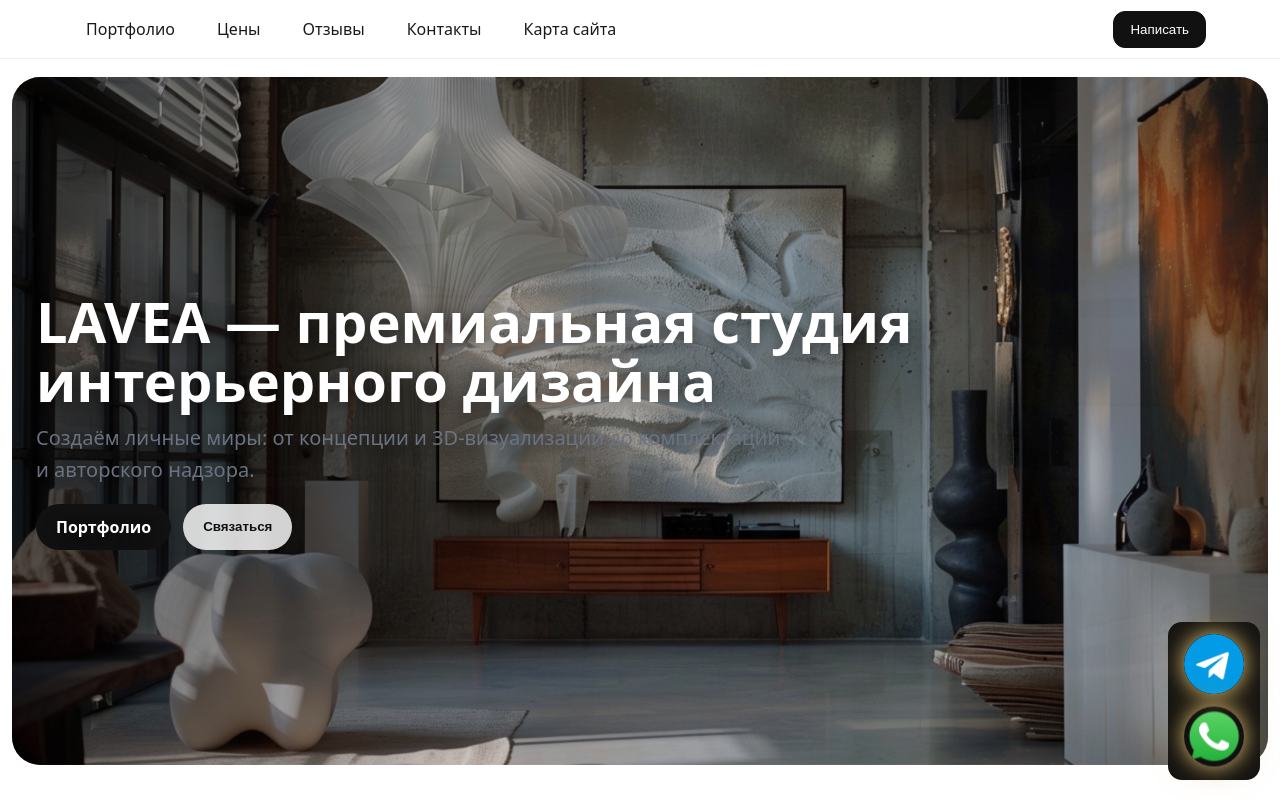
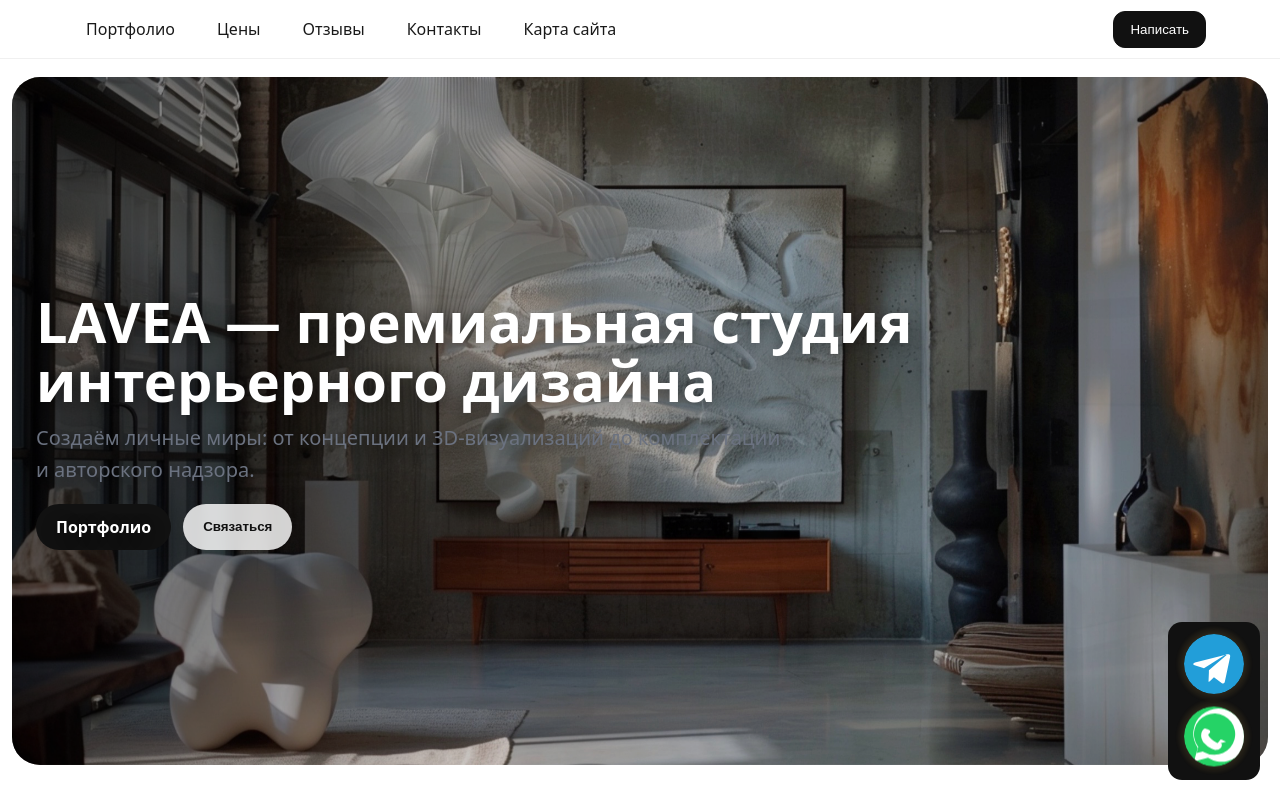
Before and after one commit to ankakisis-cloud/lavea-site, a Next.js app: page / in a window 1280 px wide. Shown: the top 800 px of the page. Built offline with nearby package versions, Linux system fonts and the light colour scheme.

Commit message:
Update FloatingContacts.js

```diff
--- a/components/FloatingContacts.js
+++ b/components/FloatingContacts.js
@@ -1,33 +1,34 @@
 "use client";
+
+function IconTelegram() {
+  return (
+    <svg viewBox="0 0 24 24" aria-hidden="true" width="24" height="24">
+      <circle cx="12" cy="12" r="12" fill="#229ED9"/>
+      <path fill="#fff" d="M9.96 15.47 9.8 19.1c.32 0 .47-.14.64-.31l1.54-1.47 3.19 2.33c.58.32 1 .15 1.16-.53l2.11-9.9c.21-.94-.34-1.31-.95-1.08L4.4 11.37c-.92.36-.91.88-.16 1.11l3.75 1.17 8.7-5.49c.41-.25.79-.11.48.16l-7.21 6.15Z"/>
+    </svg>
+  );
+}
+
+function IconWhatsApp() {
+  return (
+    <svg viewBox="0 0 24 24" aria-hidden="true" width="24" height="24">
+      <circle cx="12" cy="12" r="12" fill="#25D366"/>
+      <path fill="#fff" d="M20.5 3.5a10 10 0 0 0-15 13.05L4 22l5.6-1.47A10 10 0 1 0 20.5 3.5Zm-8.46 15.8a8.2 8.2 0 0 1-4.18-1.15l-.3-.18-2.49.66.67-2.43-.2-.32a8.25 8.25 0 1 1 6.5 3.42Zm4.76-5.19c-.26-.13-1.5-.74-1.73-.82s-.4-.13-.58.13-.66.81-.81.98-.3.2-.56.07a6.7 6.7 0 0 1-1.97-1.22 7.4 7.4 0 0 1-1.37-1.69c-.14-.25 0-.39.11-.52l.32-.37c.1-.13.14-.22.21-.37s0-.27 0-.39 0-.39-.58-.6-1.07-.45-1.3-.49-.48-.07-.73.29-.96 1.01-.96 2.46 1 2.85 1.18 3.05a8.4 8.4 0 0 0 3.05 2.27 10.48 10.48 0 0 0 1.04.38c.43.14.83.13 1.14.08.35-.05 1.5-.61 1.71-1.19s.21-1.09.15-1.19-.24-.17-.5-.3Z"/>
+    </svg>
+  );
+}
 
 export default function FloatingContacts() {
   const TG = "https://t.me/laveastudio";
   const WA = "https://wa.me/message/WOMRGEYTDAOAC1";
 
-  // твои иконки из public
-  const TG_ICON = "/телеграм%20иконка.PNG";
-  const WA_ICON = "/вотсап%20иконка.PNG";
-
   return (
     <div className="fab" aria-label="Быстрые контакты">
-      <a
-        href={TG}
-        target="_blank"
-        rel="noopener noreferrer"
-        className="btn glow"
-        aria-label="Telegram"
-      >
-        <img src={TG_ICON} alt="Telegram" className="icon" />
+      <a href={TG} target="_blank" rel="noopener noreferrer" className="btn glow" aria-label="Telegram">
+        <IconTelegram />
       </a>
-
-      <a
-        href={WA}
-        target="_blank"
-        rel="noopener noreferrer"
-        className="btn glow"
-        aria-label="WhatsApp"
-      >
-        <img src={WA_ICON} alt="WhatsApp" className="icon" />
+      <a href={WA} target="_blank" rel="noopener noreferrer" className="btn glow" aria-label="WhatsApp">
+        <IconWhatsApp />
       </a>
 
       <style jsx>{`
@@ -42,73 +43,44 @@ export default function FloatingContacts() {
         }
 
         .btn {
-          width: 60px;
-          height: 60px;
+          position: relative;
+          width: 60px; height: 60px;
           border-radius: 50%;
-          display: flex;
-          align-items: center;
-          justify-content: center;
-          background: none;          /* убираем фон полностью */
-          border: none;
-          padding: 0;
+          display: grid; place-items: center;
+          background: transparent; border: none; padding: 0;
           cursor: pointer;
-          transition: transform 0.25s ease;
+          transition: transform .2s ease;
           animation: float 3s ease-in-out infinite;
         }
+        .btn:nth-child(2){ animation-delay: .6s; }
+        .btn:hover { transform: scale(1.08); }
 
-        .btn:nth-child(2) {
-          animation-delay: 0.6s;
+        /* Золотое мягкое свечение — без фона, через псевдоэлемент */
+        .glow::before{
+          content:"";
+          position:absolute; inset:-6px;
+          border-radius: 50%;
+          background:
+            radial-gradient(60% 60% at 50% 50%, rgba(232,201,128,.55), rgba(232,201,128,0) 70%),
+            radial-gradient(90% 90% at 50% 50%, rgba(199,162,81,.35), rgba(199,162,81,0) 70%);
+          filter: blur(2px);
+          z-index: -1;
+          animation: glowPulse 4s ease-in-out infinite;
         }
 
-        .btn:hover {
-          transform: scale(1.08);
-        }
-
-        /* Золотое мягкое свечение */
-        .glow {
-          box-shadow:
-            0 0 12px rgba(232, 201, 128, 0.5),
-            0 0 24px rgba(199, 162, 81, 0.4),
-            0 0 40px rgba(232, 201, 128, 0.25);
-          animation: float 3s ease-in-out infinite, glowPulse 4s ease-in-out infinite;
-        }
-
-        @keyframes glowPulse {
-          0%, 100% {
-            box-shadow:
-              0 0 10px rgba(232, 201, 128, 0.5),
-              0 0 24px rgba(199, 162, 81, 0.4);
-          }
-          50% {
-            box-shadow:
-              0 0 18px rgba(232, 201, 128, 0.75),
-              0 0 36px rgba(199, 162, 81, 0.6);
-          }
-        }
-
-        .icon {
-          width: 100%;
-          height: 100%;
-          object-fit: contain;
-          border-radius: 50%;
-          display: block;
-          background: transparent !important;
-        }
+        svg { width: 100%; height: 100%; border-radius: 50%; display: block; }
 
         @keyframes float {
-          0%, 100% {
-            transform: translateY(0);
-          }
-          50% {
-            transform: translateY(-6px);
-          }
+          0%,100% { transform: translateY(0); }
+          50% { transform: translateY(-6px); }
+        }
+        @keyframes glowPulse {
+          0%,100% { opacity: .85; }
+          50% { opacity: 1; }
         }
 
         @media (max-width: 480px) {
-          .btn {
-            width: 54px;
-            height: 54px;
-          }
+          .btn { width: 54px; height: 54px; }
         }
       `}</style>
     </div>
```
